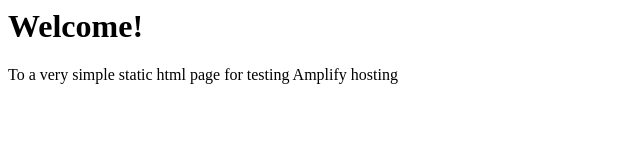
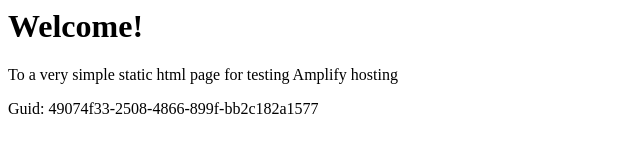
Before and after one commit to aws-aemilia-syd/Github-PR-Commit-Integration-Test-DoNotTouch-Gith-P5X5MO5I-v1-prod-ap-southeast-2, a website: page src/index.html in a window 1280 px wide. Shown: the whole page, without its empty margins (0-640 px from the left). Drawn offline with Linux system fonts and the light colour scheme.

Commit message:
commit from integ tests

```diff
--- a/src/index.html
+++ b/src/index.html
@@ -1,3 +1,5 @@
+
+
 <html lang="en">
 
 <head>
@@ -10,6 +12,6 @@
 <body>
     <h1>Welcome!</h1>
     <p>To a very simple static html page for testing Amplify hosting</p>
-</body>
+    <p>Guid: 49074f33-2508-4866-899f-bb2c182a1577</p></body>
 
 </html>
```
